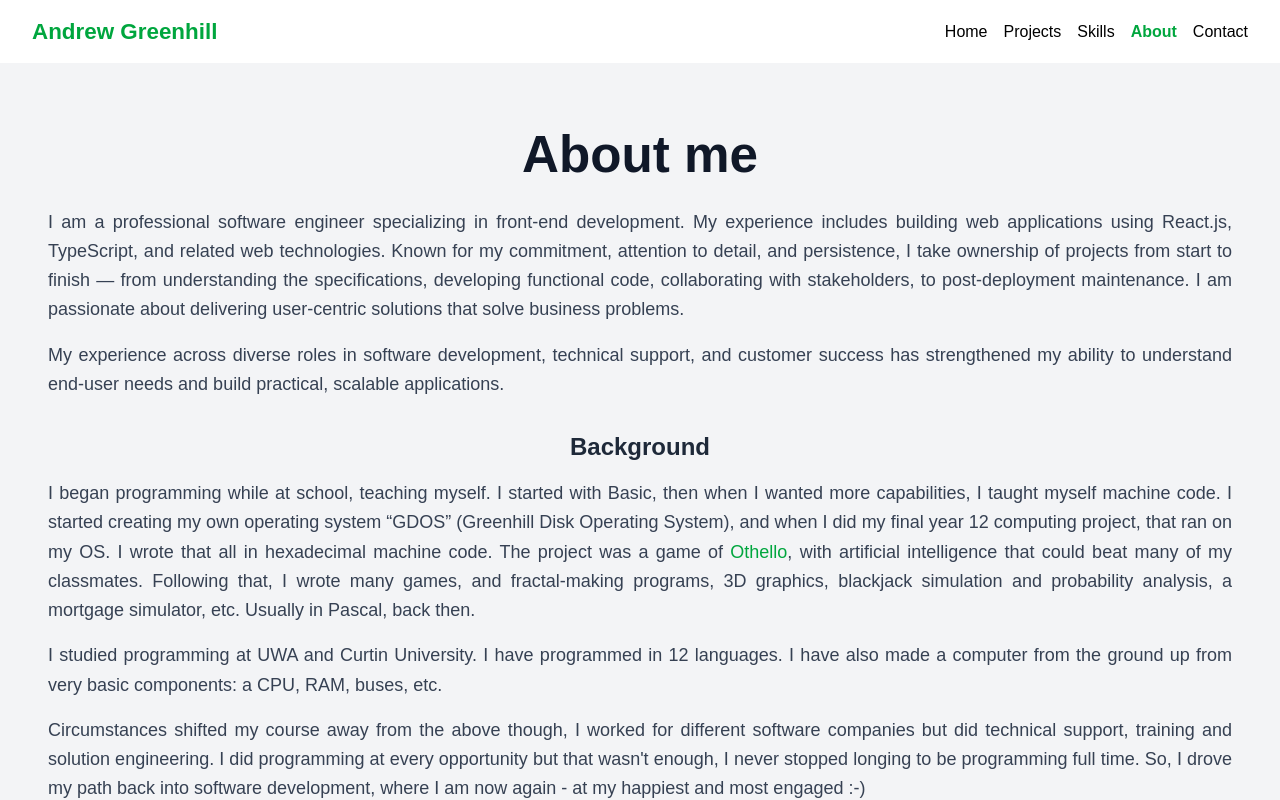
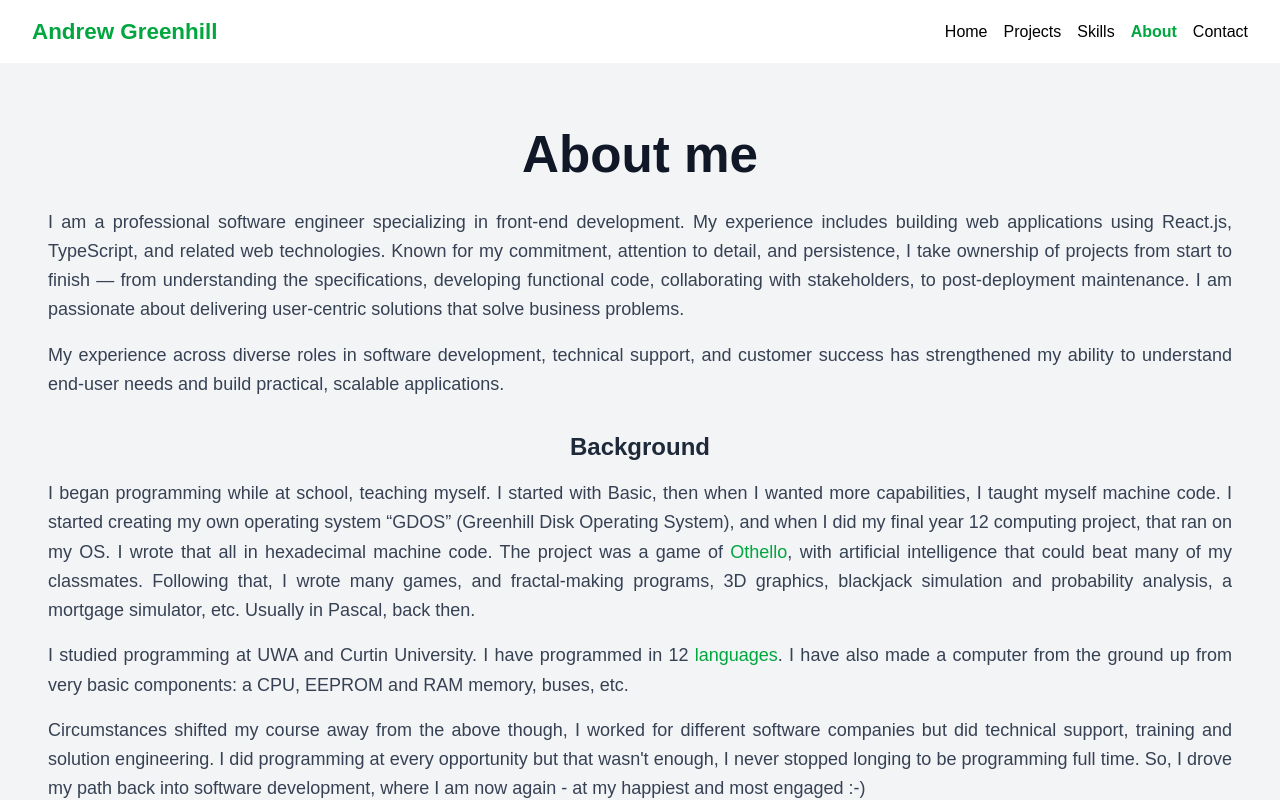
Before and after one commit to andrewgreenhill/ag-portfolio, a React (Vite) app: page /about in a window 1280 px wide. Shown: the top 800 px of the page. Built offline with nearby package versions, Linux system fonts and the light colour scheme.

Commit message:
Add list of languages

```diff
--- a/src/pages/About.tsx
+++ b/src/pages/About.tsx
@@ -48,9 +48,16 @@ function About() {
             probability analysis, a mortgage simulator, etc. Usually in Pascal, back then.
           </p>
           <p className="text-lg text-gray-700 leading-relaxed">
-            I studied programming at UWA and Curtin University. I have programmed in 12 languages. I
-            have also made a computer from the ground up from very basic components: a CPU, RAM,
-            buses, etc.
+            I studied programming at UWA and Curtin University. I have programmed in 12{' '}
+            <span className="relative group">
+              <span className="text-green-600 hover:underline cursor-pointer">languages</span>
+              <span className="absolute bottom-full left-1/2 transform -translate-x-1/2 mb-2 w-48 p-2 bg-gray-800 text-white text-left text-sm rounded-lg shadow-lg opacity-0 group-hover:opacity-100 transition-opacity duration-300">
+                TypeScript, JavaScript, HTML, Python, Ruby, C#, C, VBA, GML, Prolog, Basic, Pascal,
+                and Z80 machine language.
+              </span>
+            </span>
+            . I have also made a computer from the ground up from very basic components: a CPU,
+            EEPROM and RAM memory, buses, etc.
           </p>
           <p className="text-lg text-gray-700 leading-relaxed">
             Circumstances shifted my course away from the above though, I worked for different
```
